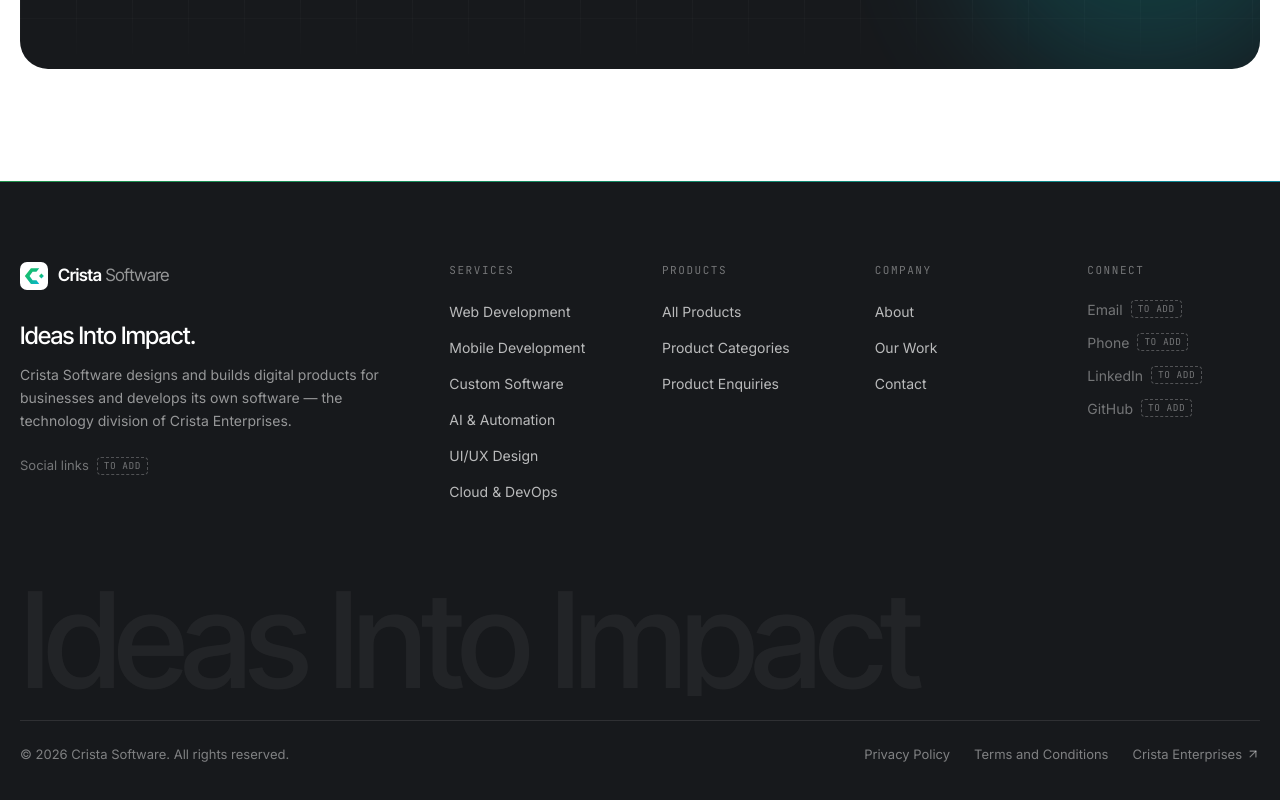
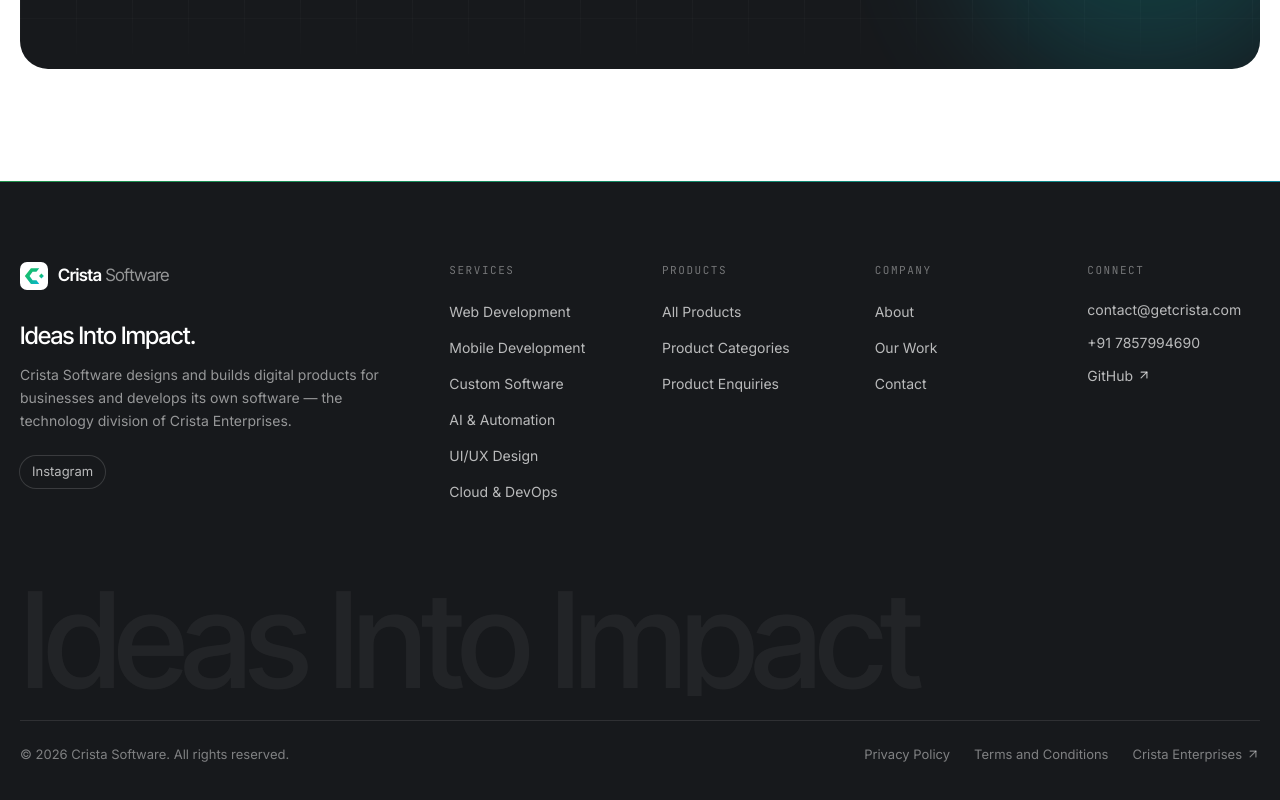
Before and after one commit to CodeBySushant/crista-software, a React (Vite) app: page /about in a window 1280 px wide. Shown: the part 5346-6146 px from the top of the page. Built offline with nearby package versions, Linux system fonts and the light colour scheme.

Commit message:
Contact details updated

```diff
--- a/src/components/Footer/Footer.tsx
+++ b/src/components/Footer/Footer.tsx
@@ -1,7 +1,7 @@
 import { Link } from 'react-router-dom';
 import { ArrowUpRight } from 'lucide-react';
 import { Logo } from '@/components/Logo/Logo';
-import { company } from '@/data/navigation';
+import { company, telHref } from '@/data/navigation';
 
 const cols = [
   {
@@ -81,9 +81,8 @@ export function Footer() {
               <p className="eyebrow text-white/40">Connect</p>
               <ul className="mt-5 space-y-3 text-[14px]">
                 <li>{company.email ? <a href={`mailto:${company.email}`} className="text-white/70 hover:text-white">{company.email}</a> : <Placeholder>Email</Placeholder>}</li>
-                <li>{company.phone ? <a href={`tel:${company.phone}`} className="text-white/70 hover:text-white">{company.phone}</a> : <Placeholder>Phone</Placeholder>}</li>
-                <li><Placeholder>LinkedIn</Placeholder></li>
-                <li><Placeholder>GitHub</Placeholder></li>
+                <li>{company.phone ? <a href={telHref(company.phone)} className="text-white/70 hover:text-white">{company.phone}</a> : <Placeholder>Phone</Placeholder>}</li>
+                <li><a href={company.github} target="_blank" rel="noreferrer" className="inline-flex items-center gap-1 text-white/70 hover:text-white">GitHub <ArrowUpRight className="h-3.5 w-3.5" aria-hidden /></a></li>
               </ul>
             </div>
           </div>
--- a/src/data/navigation.ts
+++ b/src/data/navigation.ts
@@ -10,17 +10,19 @@ export const mainNav: NavItem[] = [
 ];
 
 /**
- * Business details NOT provided yet. Every value here is a placeholder and
- * is rendered with a visible "placeholder" marker. Fill these in before launch.
+ * Business details. `parentUrl` is still a placeholder — fill in before launch.
  */
 export const company = {
   name: 'Crista Software',
   parent: 'Crista Enterprises',
   parentUrl: '#', // TODO: Crista Enterprises URL
   tagline: 'Ideas Into Impact.',
-  email: null as string | null, // e.g. 'hello@cristasoftware.com'
-  phone: null as string | null,
-  social: [] as { label: string; href: string }[], // e.g. { label: 'LinkedIn', href: '…' }
+  email: 'contact@getcrista.com' as string | null,
+  phone: '+91 7857994690' as string | null,
+  github: 'https://github.com/CodeBySushant',
+  social: [
+    { label: 'Instagram', href: 'https://instagram.com/cristaenterprises' },
+  ] as { label: string; href: string }[],
 };
 
 export const technologyGroups = [
@@ -59,3 +61,6 @@ export const principles = [
   { title: 'Transparent process', body: 'Clear plans, visible progress and honest trade-offs.' },
   { title: 'Long-term product thinking', body: 'Software that stays maintainable long after launch.' },
 ];
+
+/** `tel:` link value — strips spaces and dashes from the display number. */
+export const telHref = (phone: string) => `tel:${phone.replace(/[^\d+]/g, '')}`;
--- a/src/pages/Contact.tsx
+++ b/src/pages/Contact.tsx
@@ -4,7 +4,7 @@ import { useDocumentMeta } from '@/hooks/useDocumentMeta';
 import { PageHero } from '@/components/Sections/PageHero';
 import { EnquiryForm, serviceOptions } from '@/components/EnquiryForm/EnquiryForm';
 import { Reveal } from '@/components/Motion/Reveal';
-import { company } from '@/data/navigation';
+import { company, telHref } from '@/data/navigation';
 
 /** Maps ?service= / ?topic= query params to a preselected form option. */
 function initialService(params: URLSearchParams) {
@@ -54,8 +54,8 @@ export default function Contact() {
               <div className="rounded-2xl bg-paper-off p-6 ring-1 ring-line">
                 <p className="eyebrow mb-4">Contact information</p>
                 <dl className="space-y-3 text-[14.5px]">
-                  <div className="flex justify-between gap-4"><dt className="text-muted">Email</dt><dd>{company.email ?? <span className="placeholder-tag">To be added</span>}</dd></div>
-                  <div className="flex justify-between gap-4"><dt className="text-muted">Phone</dt><dd>{company.phone ?? <span className="placeholder-tag">To be added</span>}</dd></div>
+                  <div className="flex justify-between gap-4"><dt className="text-muted">Email</dt><dd>{company.email ? <a href={`mailto:${company.email}`} className="text-ink hover:underline">{company.email}</a> : <span className="placeholder-tag">To be added</span>}</dd></div>
+                  <div className="flex justify-between gap-4"><dt className="text-muted">Phone</dt><dd>{company.phone ? <a href={telHref(company.phone)} className="text-ink hover:underline">{company.phone}</a> : <span className="placeholder-tag">To be added</span>}</dd></div>
                   <div className="flex justify-between gap-4"><dt className="text-muted">Company</dt><dd>{company.name}</dd></div>
                 </dl>
                 <a href={company.parentUrl} className="mt-5 inline-flex items-center gap-1 text-[13.5px] text-muted hover:text-ink">Part of {company.parent} <ArrowUpRight className="h-3.5 w-3.5" aria-hidden /></a>
```
